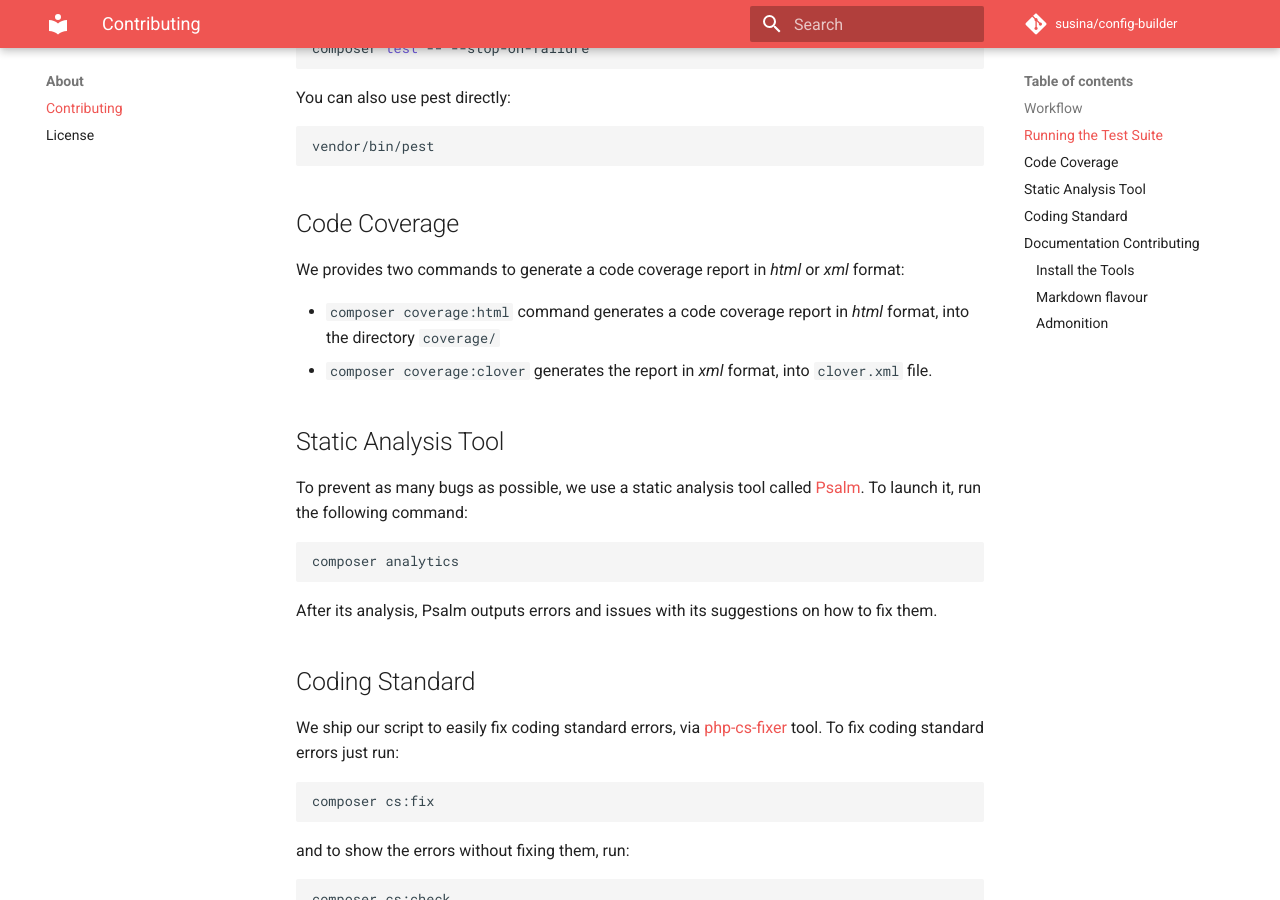
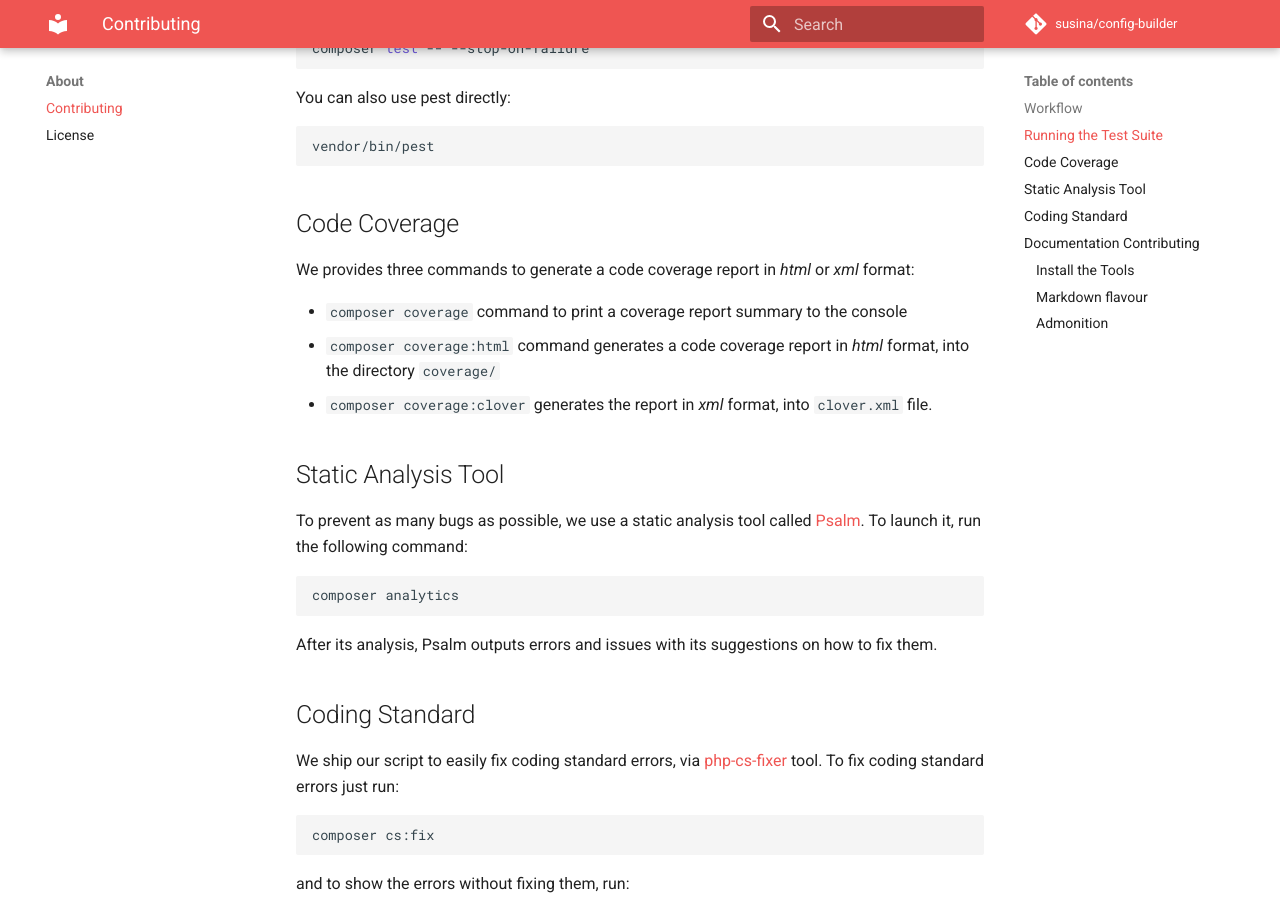
Before and after one commit to susina/config-builder, an MkDocs documentation site: the page built from docs/contributing.md, in a window 1280 px wide and 900 px high, scrolled down 849 px. Built offline with MkDocs 1.6.1 and Material for MkDocs 9.7.7, drawn with Linux system fonts in a browser that asks for light colours; comment, search, counter and statistics services are not loaded.

```diff
--- a/composer.json
+++ b/composer.json
@@ -11,7 +11,7 @@
     ],
     "require": {
         "php": ">=8.2",
-        "symfony/config": "^6.4|^7.0",
+        "symfony/config": "^6.4|^7.1",
         "susina/param-resolver": "^0.5.0",
         "susina/xml-to-array": "^1.0"
     },
--- a/docs/contributing.md
+++ b/docs/contributing.md
@@ -31,8 +31,9 @@ vendor/bin/pest
 
 ## Code Coverage
 
-We provides two commands to generate a code coverage report in _html_ or _xml_ format:
+We provides three commands to generate a code coverage report in _html_ or _xml_ format:
 
+-  `composer coverage` command to print a coverage report summary to the console
 -  `composer coverage:html` command generates a code coverage report in _html_ format, into the directory `coverage/`
 -  `composer coverage:clover` generates the report in _xml_ format, into `clover.xml` file.
 
```
Also changed, not shown: 6 other files.
